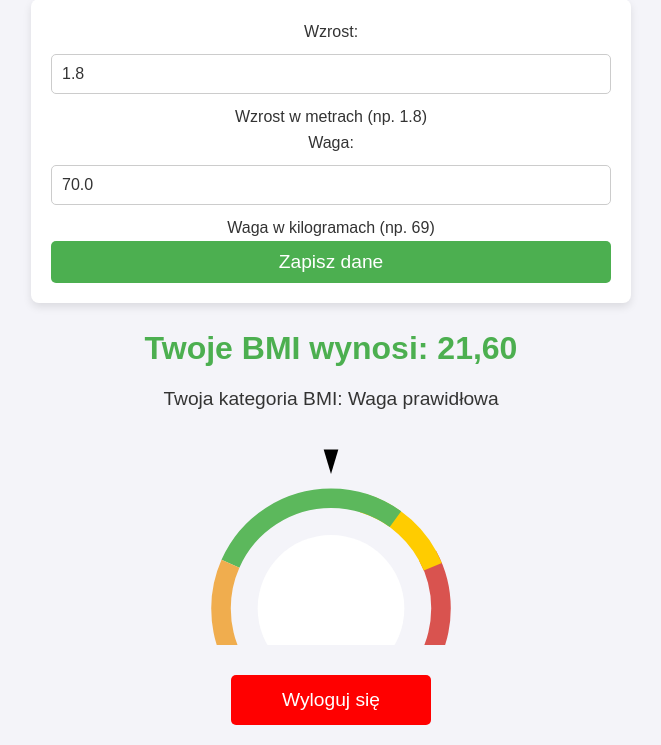
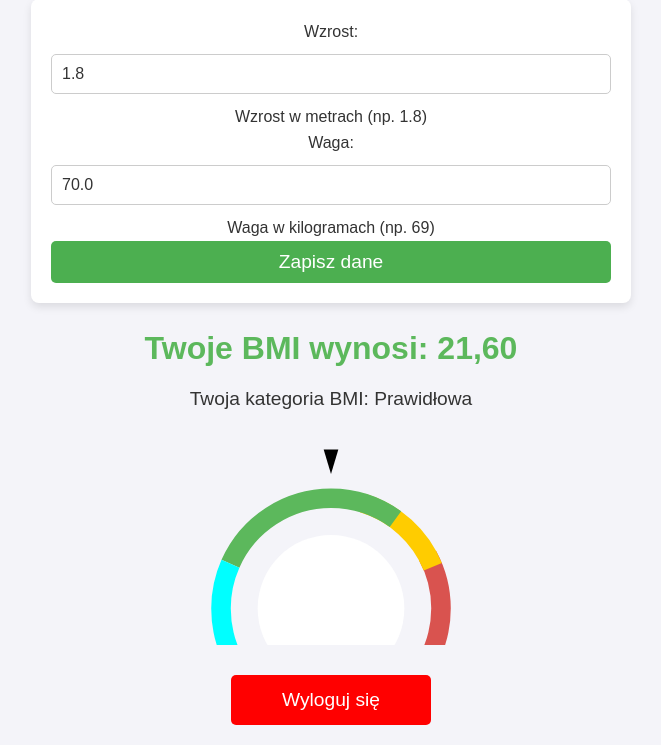
Before and after one commit to R4x02/BMI, a Django app: page /strona_glowna/ in a window 1280 px wide. Shown: the part 131-876 px from the top of the page, without its empty margins (309-970 px from the left). Run offline with Django 5.2, Linux system fonts and the light colour scheme; a user stored in the database is signed in; data comes from the database, SQL or seed files in the repository; both versions use the stored data as it was after the commit.

Commit message:
Lekkie zmiany po feedbacku od mojego mysia pysia Jakuba 'sevena' Lewosza

```diff
--- a/kalkulator/BMI_kalk/models.py
+++ b/kalkulator/BMI_kalk/models.py
@@ -20,7 +20,7 @@ class Profile(models.Model):
             if bmi_rounded < 18.5:
                 kategoria = "Niedowaga"
             elif 18.5 <= bmi_rounded < 24.9:
-                kategoria = "Waga prawidłowa"
+                kategoria = "Prawidłowa"
             elif 25 <= bmi_rounded < 29.9:
                 kategoria = "Nadwaga"
             else:
--- a/kalkulator/BMI_kalk/templates/baza.html
+++ b/kalkulator/BMI_kalk/templates/baza.html
@@ -22,7 +22,7 @@
 
 {% if bmi %}
 <div class="bmi-info">
-    <p class="bmi-value" id="bmiValue" data-bmi="{{ bmi|floatformat:2 }}">Twoje BMI wynosi: {{ bmi|floatformat:2 }}</p>
+    <p class="bmi-value" id="bmiValue" data-bmi="{{ bmi|floatformat:2 }}" data-category="{{ kategoria }}">Twoje BMI wynosi: {{ bmi|floatformat:2 }}</p>
     <p id="category" class="category">Twoja kategoria BMI: {{ kategoria }}</p>
 
     <div class="bmi-gauge-container" width="500" height="200">
@@ -31,7 +31,7 @@
             <circle cx="75" cy="75" r="45" fill="none" stroke="#d9534f" stroke-width="8" stroke-dasharray="50, 210" stroke-dashoffset="0" /> <!-- Czerwony -->
             <circle cx="75" cy="75" r="45" fill="none" stroke="#ffcc00" stroke-width="8" stroke-dasharray="40, 235" stroke-dashoffset="50" /> <!-- Żółty -->
             <circle cx="75" cy="75" r="45" fill="none" stroke="#5cb85c" stroke-width="8" stroke-dasharray="80, 210" stroke-dashoffset="130" /> <!-- Zielony -->
-            <circle cx="75" cy="75" r="45" fill="none" stroke="#f0ad4e" stroke-width="8" stroke-dasharray="50, 210" stroke-dashoffset="150" /> <!-- Pomarańczowy -->
+            <circle cx="75" cy="75" r="45" fill="none" stroke="#00FFFF" stroke-width="8" stroke-dasharray="50, 210" stroke-dashoffset="150" /> <!-- Niebieski -->
 
             <!-- Środek wykresu -->
             <circle cx="75" cy="75" r="30" fill="#fff" stroke="none" /> <!-- Środek (wycięcie) -->
--- a/kalkulator/kalkulator/settings.py
+++ b/kalkulator/kalkulator/settings.py
@@ -116,7 +116,8 @@ USE_TZ = True
 # Static files (CSS, JavaScript, Images)
 # https://docs.djangoproject.com/en/5.1/howto/static-files/
 
-STATIC_URL = 'static/'
+STATICFILES_DIRS = [BASE_DIR / 'static']
+STATIC_URL = '/static/'
 MEDIA_URL = '/media/'
 LOGIN_URL = 'logowanie'
 LOGIN_REDIRECT_URL = 'strona_glowna'
--- a/kalkulator/static/skala.js
+++ b/kalkulator/static/skala.js
@@ -0,0 +1,24 @@
+document.addEventListener('DOMContentLoaded', function() {
+    const bmiValueElement = document.getElementById('bmiValue');
+    const kategoria = bmiValueElement.getAttribute('data-category');
+
+    let color;
+    switch (kategoria) {
+        case 'Niedowaga':
+            color = '#00FFFF';
+            break;
+        case 'Prawidłowa':
+            color = '#5cb85c';
+            break;
+        case 'Nadwaga':
+            color = '#f0ad4e';
+            break;
+        case 'Otyłość':
+            color = '#d9534f';
+            break;
+        default:
+            color = '#000000';
+    }
+
+    bmiValueElement.style.color = color;
+});
```
Also changed, not shown: kalkulator/db.sqlite3.
